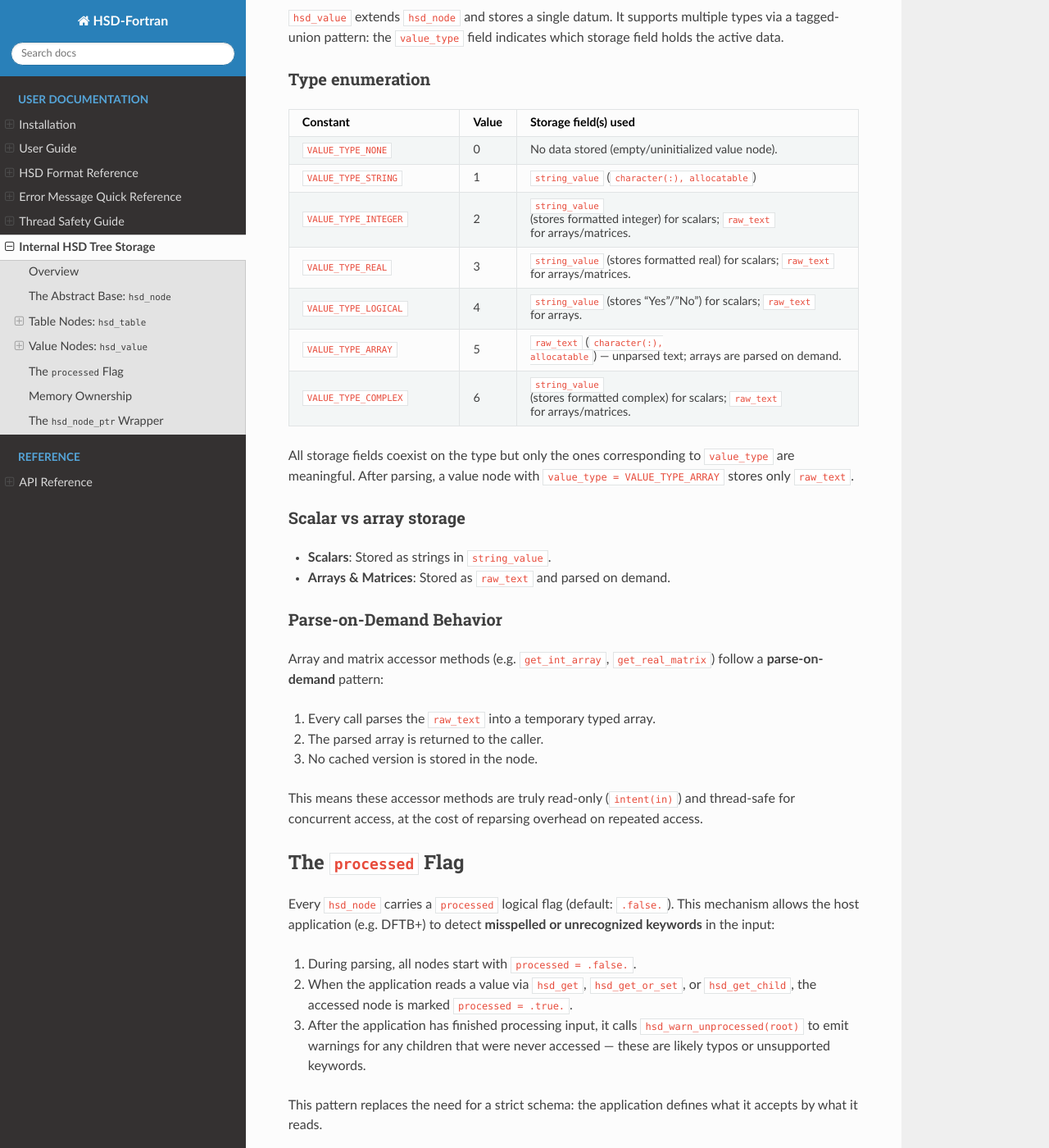
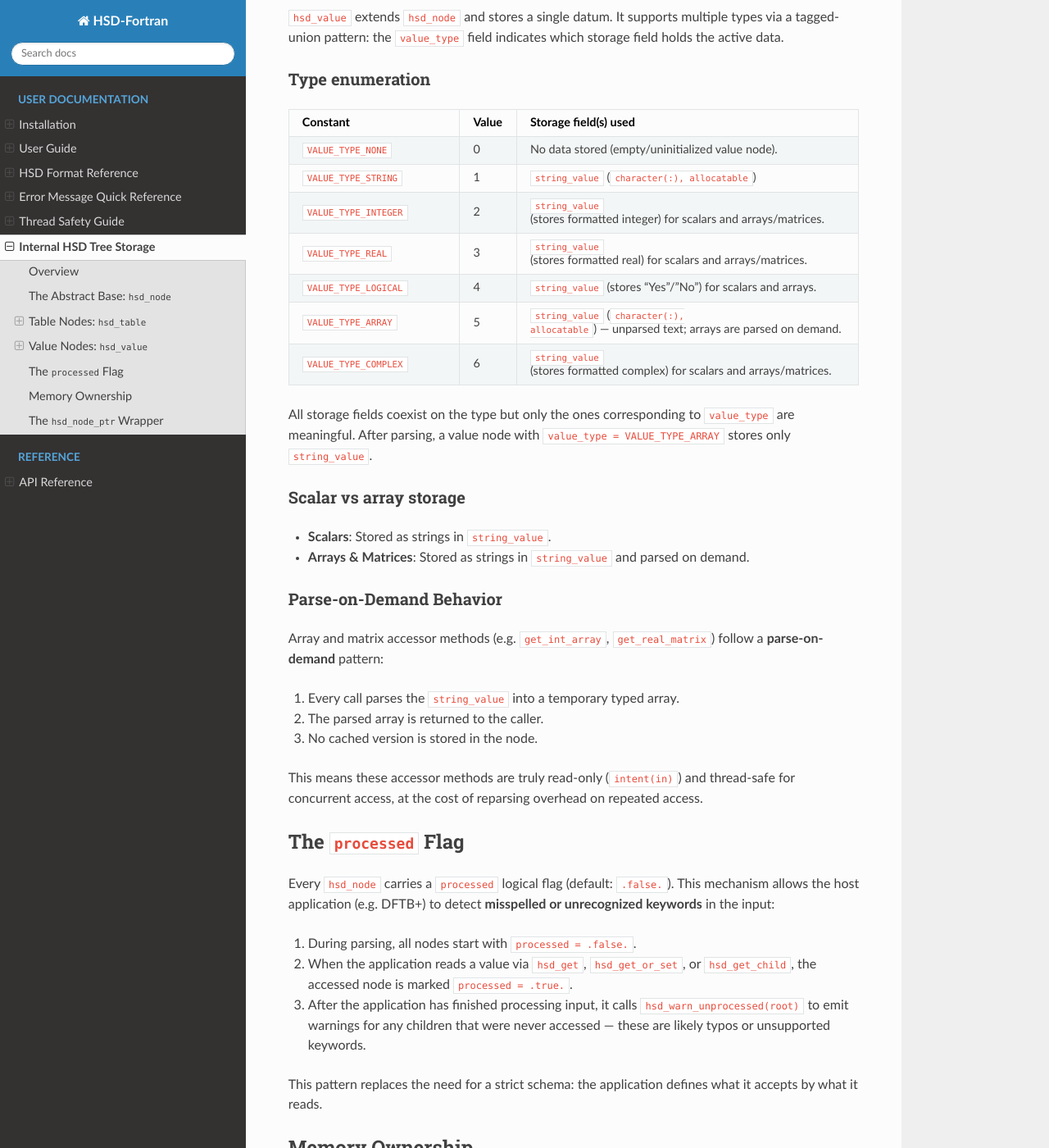
Before and after one commit to elv3rs/hsd-fortran, a Sphinx documentation site: the page built from docs/tree_storage.rst, in a window 1280 px wide and 1400 px high, scrolled down 1963 px. Shown: the whole window at 82% size. Built offline with Sphinx 7.4.7 and the Read the Docs theme 3.1.0, drawn with Linux system fonts in a browser that asks for light colours.

Commit message:
Refactor: Merge raw_text into string_value for unified storage
- Remove raw_text field from hsd_value type
- Update value_set_raw to store in string_value
- Update hsd_clone and hsd_merge to handle only string_value
- Update documentation to reflect string-only storage model

```diff
--- a/docs/tree_storage.rst
+++ b/docs/tree_storage.rst
@@ -132,29 +132,29 @@ Type enumeration
      - ``string_value`` (``character(:), allocatable``)
    * - ``VALUE_TYPE_INTEGER``
      - 2
-     - ``string_value`` (stores formatted integer) for scalars; ``raw_text`` for arrays/matrices.
+     - ``string_value`` (stores formatted integer) for scalars and arrays/matrices.
    * - ``VALUE_TYPE_REAL``
      - 3
-     - ``string_value`` (stores formatted real) for scalars; ``raw_text`` for arrays/matrices.
+     - ``string_value`` (stores formatted real) for scalars and arrays/matrices.
    * - ``VALUE_TYPE_LOGICAL``
      - 4
-     - ``string_value`` (stores "Yes"/"No") for scalars; ``raw_text`` for arrays.
+     - ``string_value`` (stores "Yes"/"No") for scalars and arrays.
    * - ``VALUE_TYPE_ARRAY``
      - 5
-     - ``raw_text`` (``character(:), allocatable``) — unparsed text; arrays are parsed on demand.
+     - ``string_value`` (``character(:), allocatable``) — unparsed text; arrays are parsed on demand.
    * - ``VALUE_TYPE_COMPLEX``
      - 6
-     - ``string_value`` (stores formatted complex) for scalars; ``raw_text`` for arrays/matrices.
+     - ``string_value`` (stores formatted complex) for scalars and arrays/matrices.
 
 All storage fields coexist on the type but only the ones corresponding to
 ``value_type`` are meaningful. After parsing, a value node with ``value_type = VALUE_TYPE_ARRAY``
-stores only ``raw_text``.
+stores only ``string_value``.
 
 Scalar vs array storage
 ~~~~~~~~~~~~~~~~~~~~~~~
 
 - **Scalars**: Stored as strings in ``string_value``.
-- **Arrays & Matrices**: Stored as ``raw_text`` and parsed on demand.
+- **Arrays & Matrices**: Stored as strings in ``string_value`` and parsed on demand.
 
 .. _parse_on_demand:
 
@@ -164,7 +164,7 @@ Parse-on-Demand Behavior
 Array and matrix accessor methods (e.g. ``get_int_array``, ``get_real_matrix``) follow a
 **parse-on-demand** pattern:
 
-1. Every call parses the ``raw_text`` into a temporary typed array.
+1. Every call parses the ``string_value`` into a temporary typed array.
 2. The parsed array is returned to the caller.
 3. No cached version is stored in the node.
 
```
Also changed, not shown: 4 other files.
